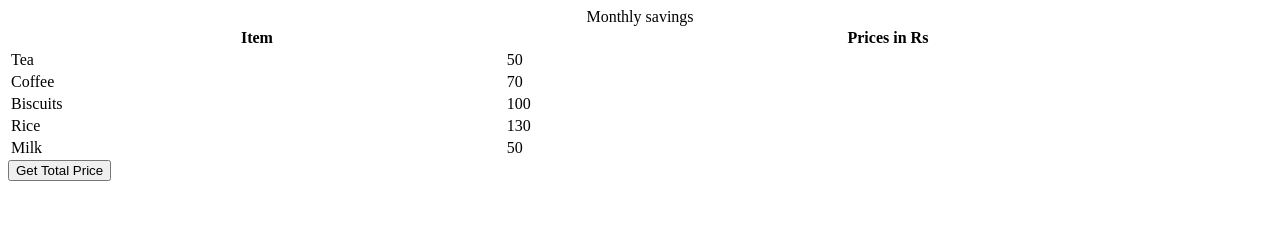
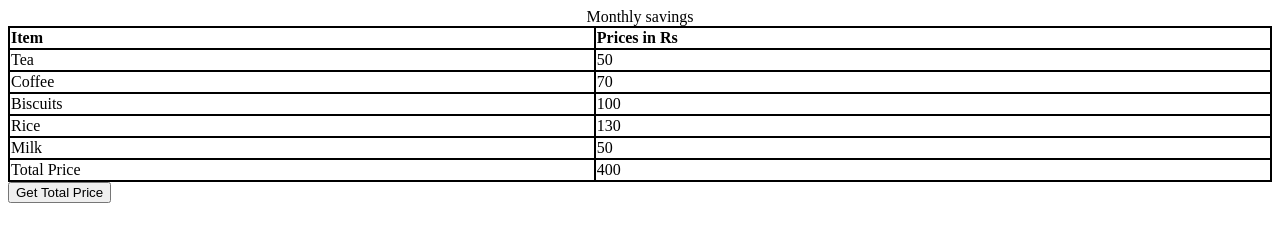
Before and after one commit to acciojob/grofers-checkout-Rahil1910, a website: page main.html in a window 1280 px wide. Both pictures are taken after a click on the button "Get Total Price". Drawn offline with Linux system fonts and the light colour scheme.

Commit message:
created a submission

```diff
--- a/main.html
+++ b/main.html
@@ -8,7 +8,7 @@
 
 <body>
     <!-- the entire body must be written by student -->
-    <table style="width: 100%">
+    <table style="width: 100%" cellspacing="0">
     <caption>
       Monthly savings
     </caption>
--- a/script.js
+++ b/script.js
@@ -3,8 +3,23 @@ getSumBtn.append("Get Total Price");
 document.body.appendChild(getSumBtn);
 
 const getSum = () => {
-//Add your code here
+	let sum1=0;
+    const prices = document.querySelectorAll('.price');
+	prices.forEach(function(price) {
+		sum1 += parseFloat(price.textContent);
+	});
 
+	const table = document.querySelector('table');
+	const row = document.createElement('tr');
+
+	const cell1 = document.createElement('td');
+	cell1.textContent = 'Total Price';
+	row.appendChild(cell1);
+
+	const cell2 = document.createElement('td');
+	cell2.textContent = sum1;
+	row.appendChild(cell2);
+
+	table.appendChild(row);
 };
-
 getSumBtn.addEventListener("click", getSum);
--- a/styles.css
+++ b/styles.css
@@ -1,2 +1,6 @@
-
-/* Your CSS Code here. */
+table{
+	text-align:left;
+}
+table,th,td{
+	border:1px solid black;
+}
```
